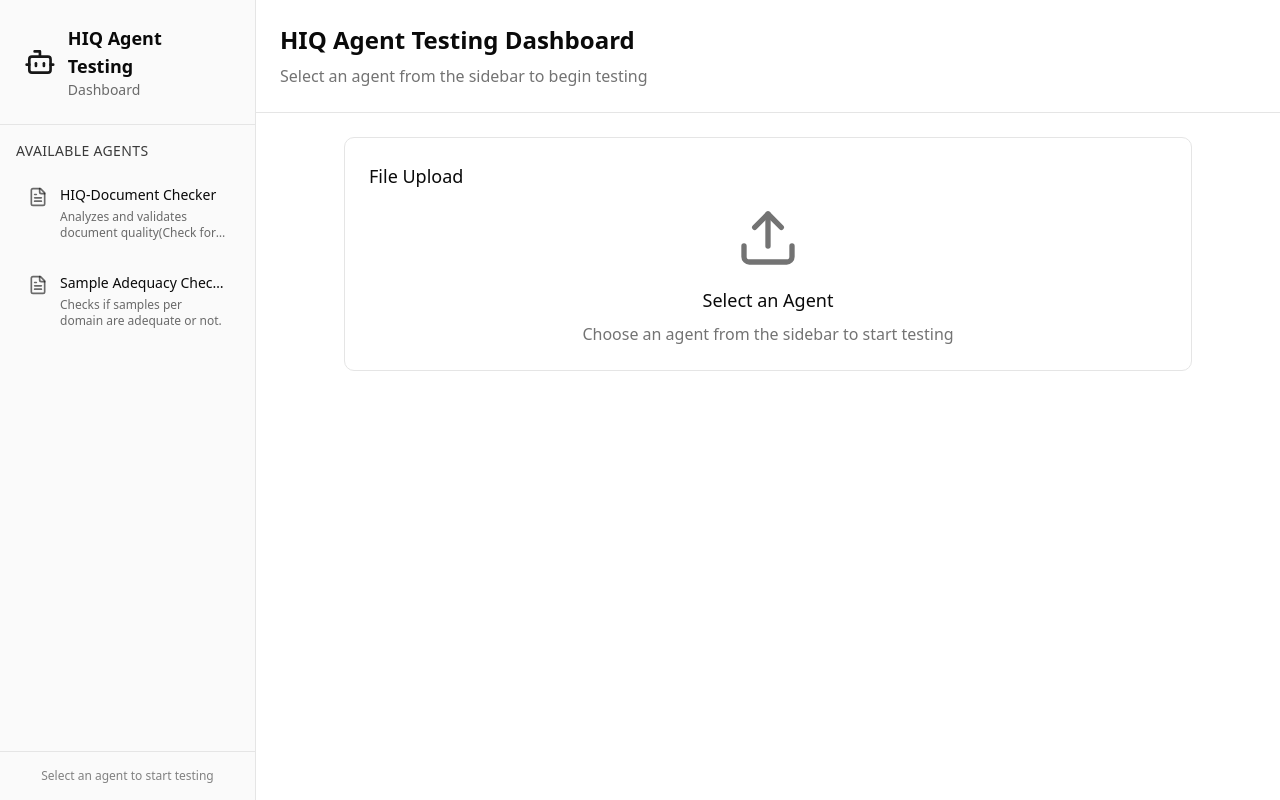
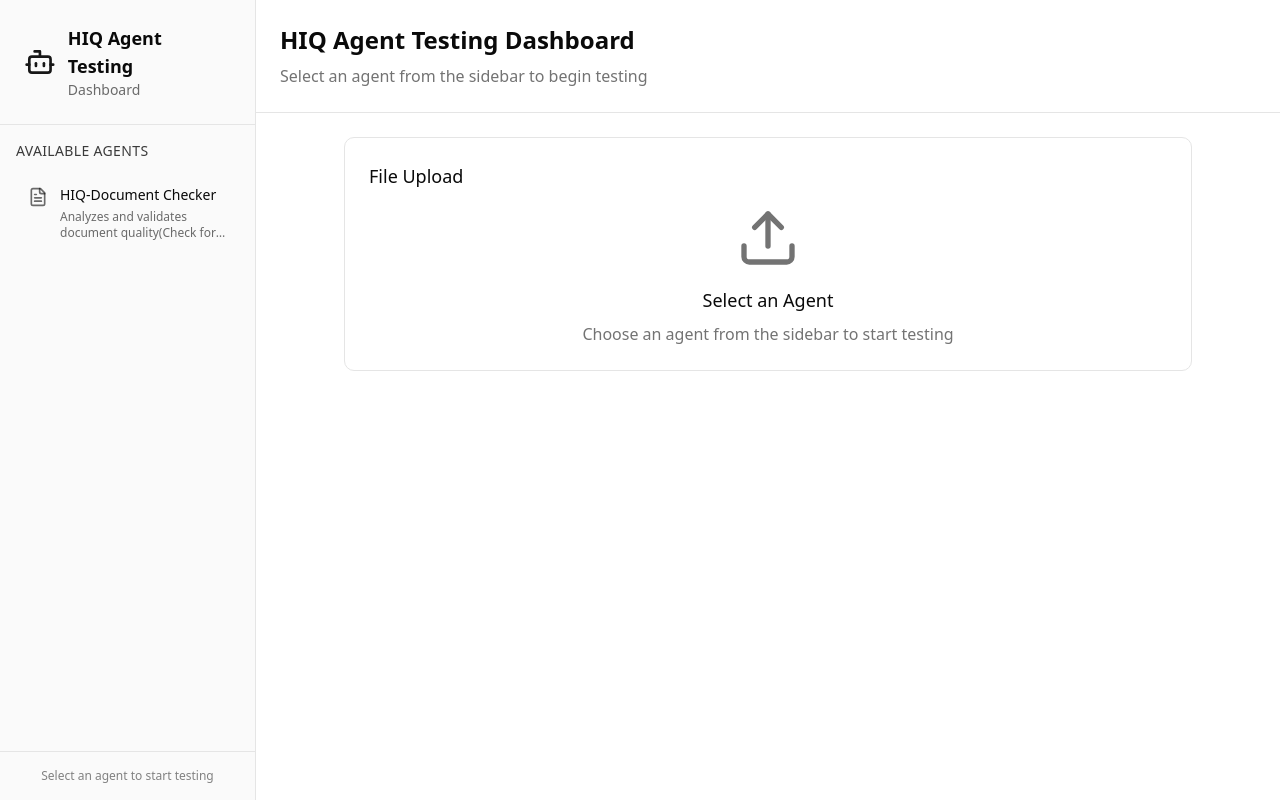
Before and after one commit to shreyansh-jain-10/hiq-agent-dashboard, a React (Vite) app: page / in a window 1280 px wide. Built offline with nearby package versions, Linux system fonts and the light colour scheme.

Commit message:
Agent 2 commented

```diff
--- a/src/components/Sidebar.jsx
+++ b/src/components/Sidebar.jsx
@@ -8,14 +8,14 @@ const agents = [
     description: 'Analyzes and validates document quality(Check for report validity and three mandatory sections)',
     icon: FileText,
     webhook: 'https://gluagents.xyz/webhook/e91d733a-4fe5-41cf-a024-9b2ec3a6f914'
-  },
-  {
-    id: 'sample-adequacy-checker',
-    name: 'Sample Adequacy Checker',
-    description: 'Checks if samples per domain are adequate or not.',
-    icon: FileText,
-    webhook: 'https://gluagents.xyz/webhook/c08346a1-e41e-49b7-a64a-35570baf409d'
   }
+  // {
+  //   id: 'sample-adequacy-checker',
+  //   name: 'Sample Adequacy Checker',
+  //   description: 'Checks if samples per domain are adequate or not.',
+  //   icon: FileText,
+  //   webhook: 'https://gluagents.xyz/webhook/c08346a1-e41e-49b7-a64a-35570baf409d'
+  // }
 ]
 
 export default function Sidebar({ selectedAgent, onAgentSelect }) {
```
